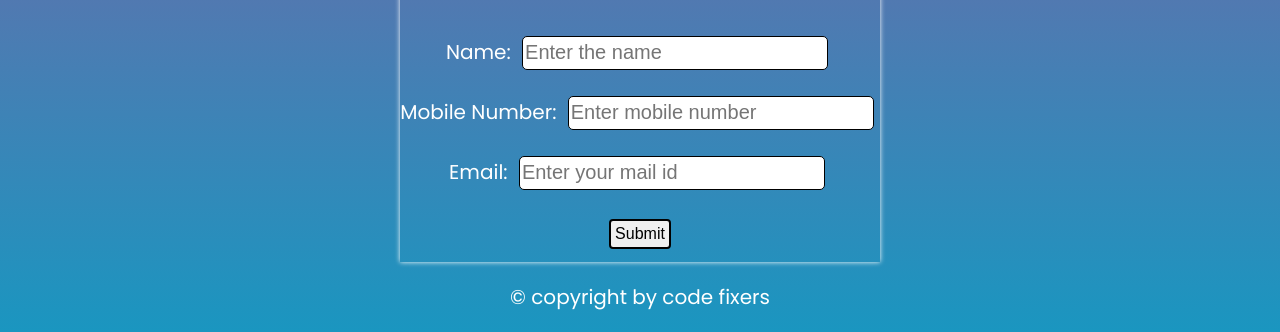
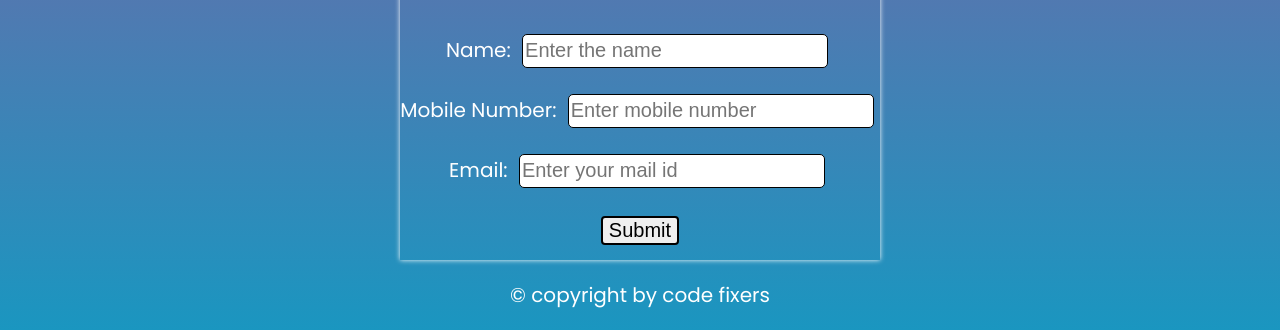
Before and after one commit to AA1-34-Ganesh/Trackify-app, a plain HTML site: page index.html in a window 1280 px wide. Shown: the part 654-986 px from the top of the page. Drawn offline with Linux system fonts and the light colour scheme; a web font is replaced by a local one.

```diff
--- a/style.css
+++ b/style.css
@@ -208,7 +208,9 @@
 }
 .hero a{
   text-decoration: none;
-
+}
+.hero a:hover{
+   background-color: lightcoral;
 }
 input[type=text],
 input[type=tel],
@@ -221,8 +223,7 @@
 #submit, .hero button{
   border: 2px solid black;
   border-radius: 4px;
-  padding: 4px;
-  font-size: medium;
+  font-size:20px;
    text-decoration: none;
    cursor: pointer;
 }
```
